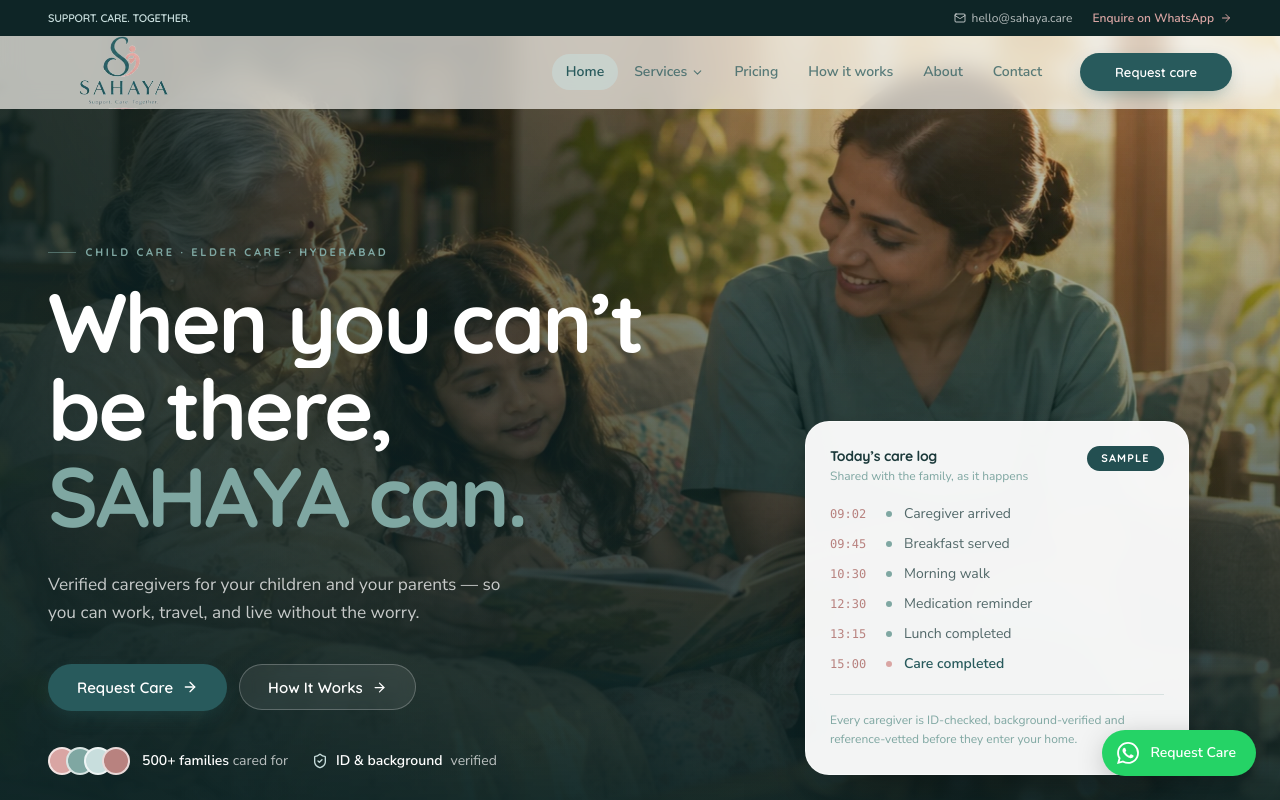
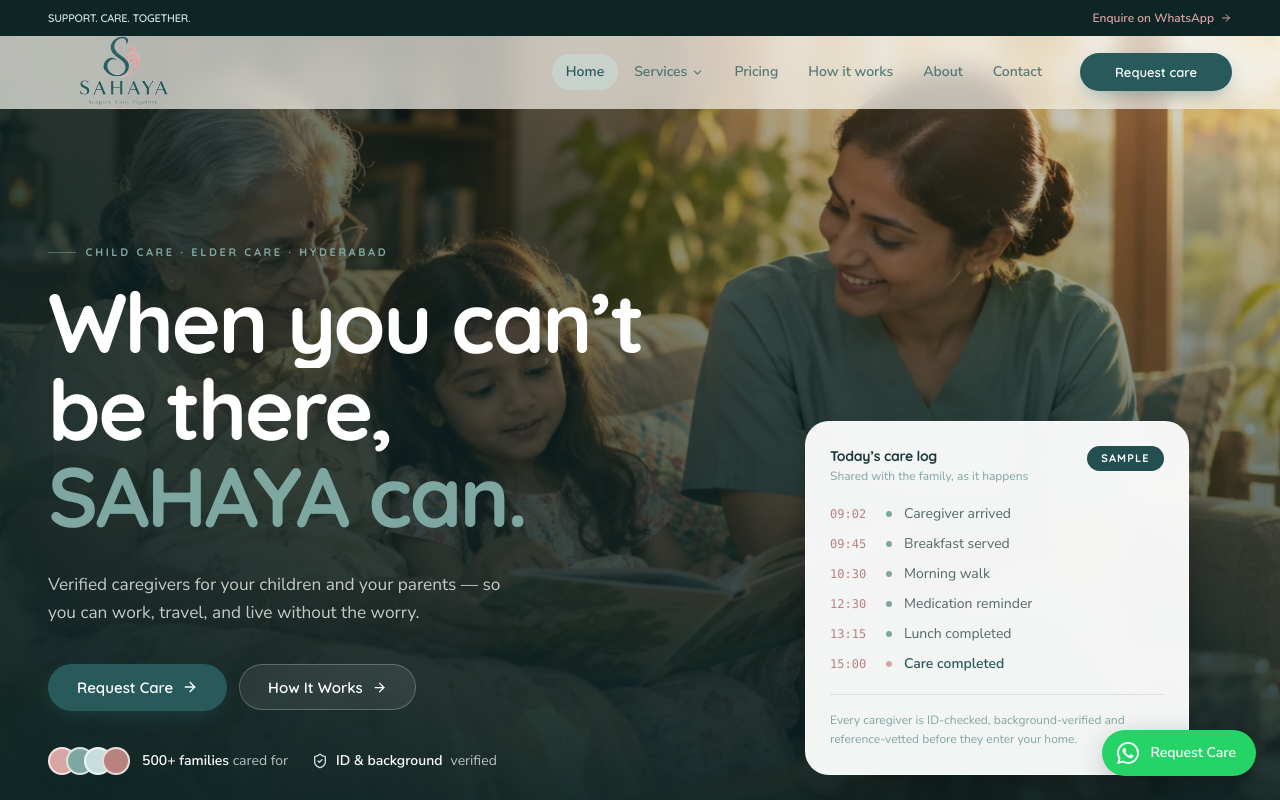
Before and after one commit to Sahayacare1/sahaya, a Next.js app: page / in a window 1280 px wide. Shown: the top 800 px of the page. Built offline with nearby package versions, Linux system fonts and the light colour scheme.

Commit message:
fix: remove email, replace fake 500+ stats with honest new-startup values

```diff
--- a/src/components/layout/Navbar.tsx
+++ b/src/components/layout/Navbar.tsx
@@ -164,6 +164,7 @@ export default function Navbar() {
             {BRAND.promise}
           </p>
           <div className="flex shrink-0 items-center gap-5">
+            {BRAND.email && (
               <a
                 href={`mailto:${BRAND.email}`}
                 className="hidden items-center gap-1.5 text-xs text-white/70 transition-colors hover:text-white sm:inline-flex"
@@ -171,6 +172,7 @@ export default function Navbar() {
                 <Mail size={12} aria-hidden />
                 {BRAND.email}
               </a>
+            )}
             <button
               type="button"
               onClick={openEnquiry}
--- a/src/lib/constants.ts
+++ b/src/lib/constants.ts
@@ -30,7 +30,7 @@ export const BRAND = {
   /** Hero description per master pack. */
   heroSub: "Trusted support for children and elderly family members — whenever your family needs an extra pair of caring hands.",
   cta: "Request care",
-  email: "hello@sahaya.care",
+  email: "",
   /** The only market currently served — keep consistent with the FAQ. */
   city: "Hyderabad",
   serviceArea: "Hyderabad, India",
@@ -58,8 +58,8 @@ export const NAV_LINKS = [
  * page cannot drift apart. These must stay consistent with the FAQ copy.
  */
 export const STATS = [
-  { value: 0,  suffix: "",   label: "Launching in Hyderabad" },
-  { value: 24, suffix: "h",  label: "Response time" },
-  { value: 100, suffix: "%", label: "Verified caregivers" },
-  { value: 0,  suffix: "",   label: "Hidden fees" },
+  { value: 0,   suffix: "",   label: "Launching in Hyderabad" },
+  { value: 24,  suffix: "h",  label: "Response time" },
+  { value: 100, suffix: "%",  label: "Verified caregivers" },
+  { value: 0,   suffix: "",   label: "Hidden fees" },
 ] as const;
```
Lines whose indentation alone changed are shown as unchanged.
